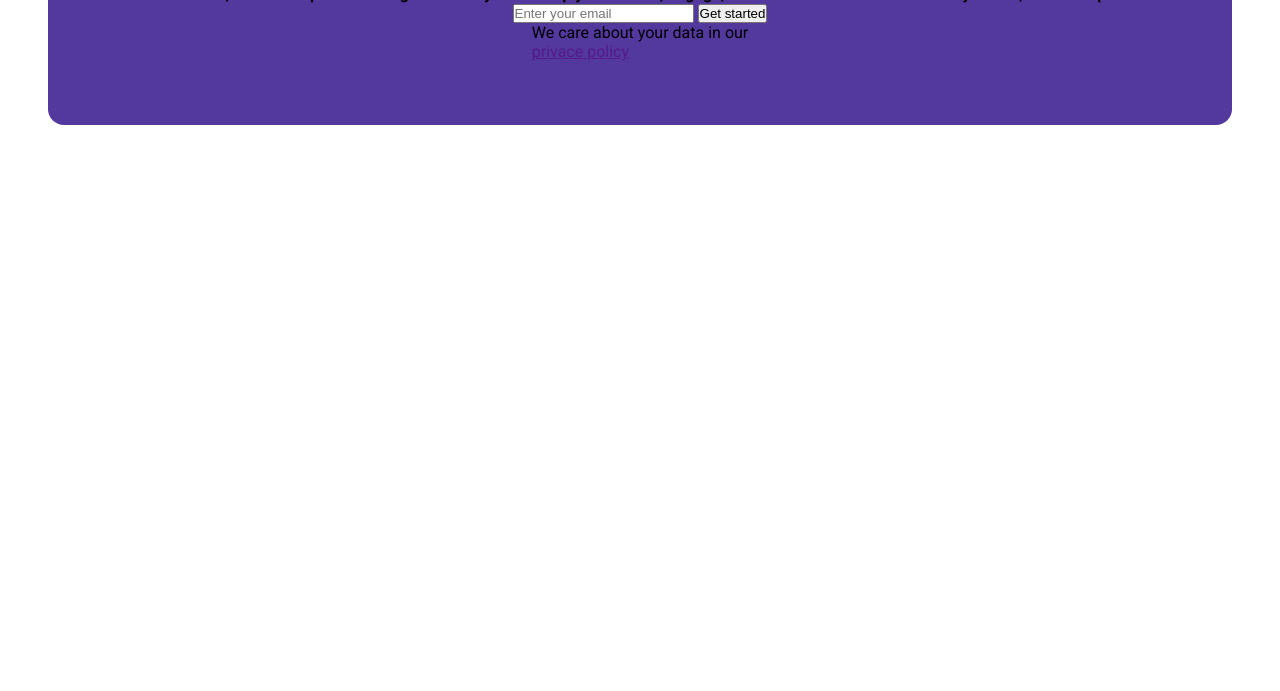
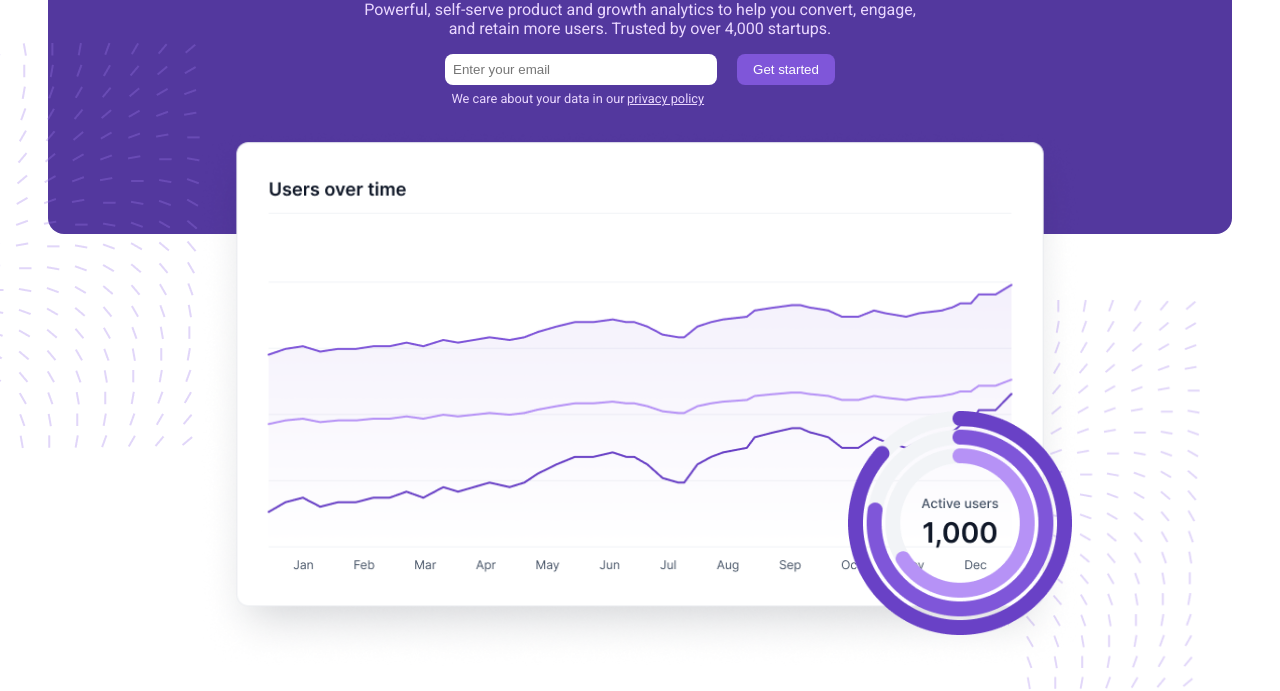
Before and after one commit to ThejanBandara/css-course-web, a plain HTML site: page index.html in a window 1280 px wide. Shown: the part 319-1010 px from the top of the page. Before the commit the page ends 800 px from the top, so only its background shows below. Drawn offline with Linux system fonts and the light colour scheme.

Commit message:
added hero styles and images

```diff
--- a/index.html
+++ b/index.html
@@ -25,21 +25,29 @@
     <main>
         <section class="Hero">
             <div class="Hero-container">
-                <h1 class="hero-title">Grow your users.</h1>
-                <h1 class="hero-subtitle">Smarter.</h1>
-                <h4 class="hero-text">Powerful, self-serve product and growth analytics to help you convert, engage, and retain more users. Trusted by over 4,000 startups.</h3>
+                    <h1 class="hero-title">Grow your users.</h1>
+                    <h1 class="hero-subtitle">Smarter.</h1>
+                    <h4 class="hero-text">Powerful, self-serve product and growth analytics to help you convert, engage, <br> and retain more users. Trusted by over 4,000 startups.</h3>
 
                 <div class="email-capture">
-                    <input type="text" placeholder="Enter your email">
-                    <button>Get started</button>
+                    <div class="email-input-div">
+                        <input class="email-input" type="text" placeholder="Enter your email">
+                        <button class="email-button">Get started</button>
+                    </div>
+                    <div class="pp-section-div">
+                        <p class="pp-text">We care about your data in our </p>
+                        <a class="pp-link" href="">privacy policy</a>
+                    </div>
                 </div>
-                <div>
-                    <p>We care about your data in our </p>
-                    <a href="">privace policy</a>
-                </div>
+
             </div>
         </section>
-
+        <div class="img-set">
+            <img class="line-pattern-1" src="/img/line-pattern.png" alt="">
+            <img class="line-chart" src="/img/line-chart.png" alt="">
+            <img class="pie-chart" src="/img/activity-gauge.png" alt="">
+            <img class="line-pattern-2" src="/img/line-pattern.png" alt="">
+        </div>
     </main>
     <footer>
 
--- a/styles.css
+++ b/styles.css
@@ -48,9 +48,9 @@ html{
     flex-direction: column;
     align-items: center;
     background: #53389E;
-    margin: 3rem;
+    margin: 3rem 3rem 3rem 3rem;
     border-radius: 1rem;
-    padding: 4rem;
+    padding: 4rem 4rem 0rem 4rem;
 }
 
 .hero-title{
@@ -64,3 +64,79 @@ html{
     font-size: 3.3rem;
     font-weight: 500;
 }
+
+.hero-text{
+    width: 40rem;
+    color: #E9D7FE;
+    font-weight: 400;
+    text-align: center;
+    text-wrap: wrap;
+    margin: 1rem;
+}
+
+.email-capture{
+    display: flex;
+    flex-direction: column;
+}
+
+.email-input{
+    width: 17rem;
+    padding: .5rem;
+    border-radius: .5rem;
+    border: none;
+    margin-right: 1rem;
+    color: #667085;
+}
+
+.email-button{
+    padding: .5rem 1rem;
+    border-radius: .5rem;
+    border: none;
+    background-color: #7F56D9;
+    color: white;
+}
+
+.pp-section-div{
+    margin: .4rem;
+    display: flex;
+    color: #E9D7FE;
+    font-size: .8rem;
+    margin-bottom: 8rem;
+}
+
+.pp-link{
+    text-decoration: underline;
+    color: #E9D7FE;
+    margin-left: .15rem;
+}
+
+.img-set{
+    display: flex;
+    flex-direction: column;
+}
+
+.line-pattern-1{
+    width: 200px;
+    margin-top: -15rem;
+}
+
+.line-chart{
+    width: 55rem;
+    align-self: center;
+    margin-top: -20rem;
+}
+
+.pie-chart{
+    width: 14rem;
+    align-self: flex-end;
+    margin-top: -16rem;
+    margin-right: 13rem;
+}
+
+.line-pattern-2{
+    width: 12rem;
+    align-self: flex-end;
+    margin-top: -21rem;
+    margin-right: 5rem;
+    z-index: -1;
+}
```
